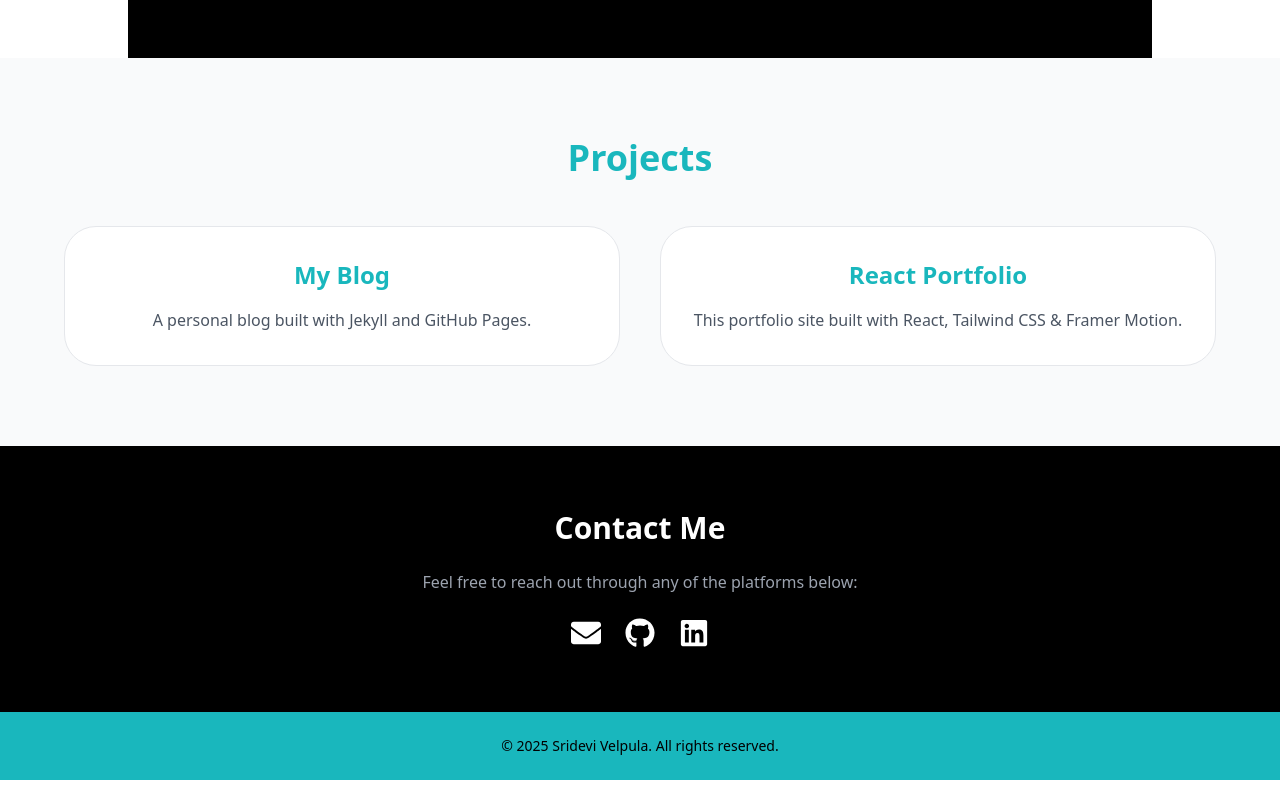
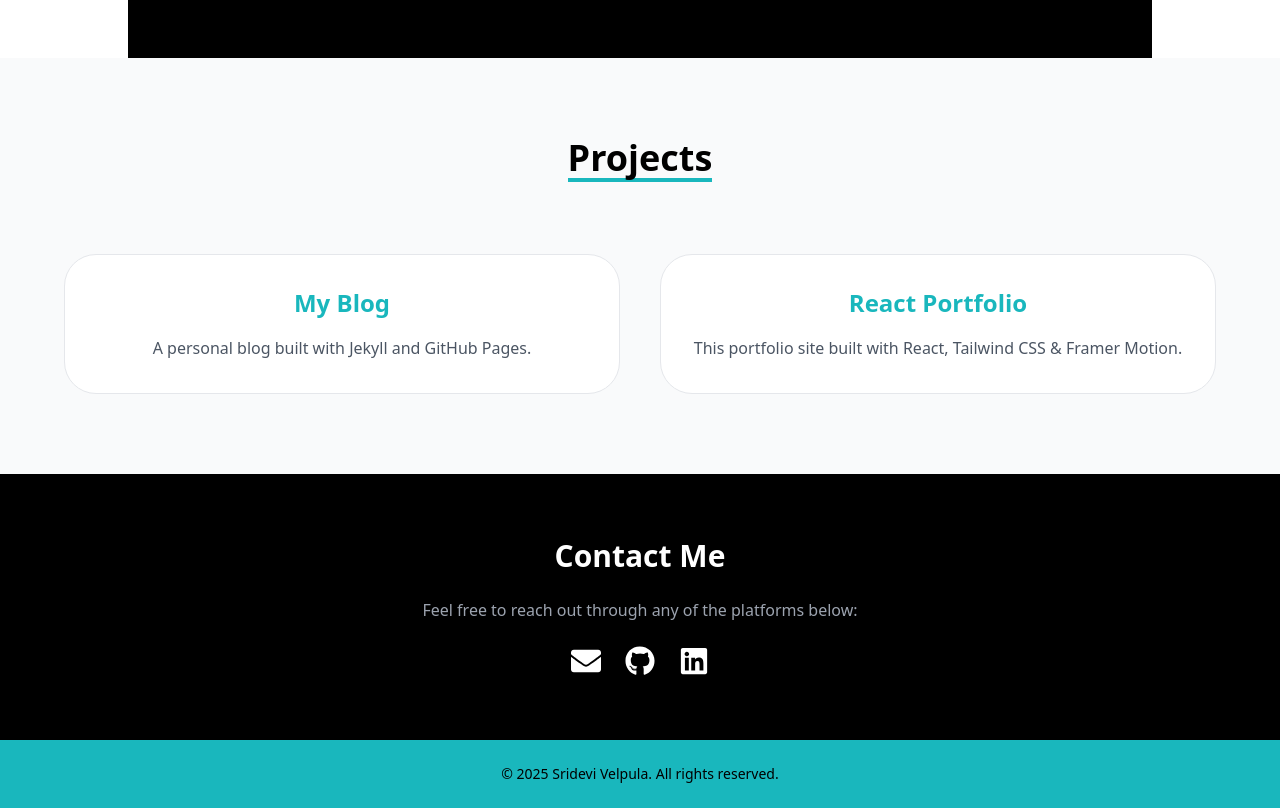
Before and after one commit to srideviblogs/my-portfolio-react, a React (Create React App) app: page / in a window 1280 px wide. Shown: the part 2660-3468 px from the top of the page. Before the commit the page ends 3440 px from the top, so only its background shows below. Built offline with nearby package versions, Linux system fonts and the light colour scheme.

Commit message:
Update Portfolio.js

```diff
--- a/src/components/Portfolio.js
+++ b/src/components/Portfolio.js
@@ -18,8 +18,10 @@ const Portfolio = () => {
   return (
     <section id="portfolio" className="bg-gray-50 py-20 px-6">
       <div className="max-w-6xl mx-auto text-center">
-        <h2 className="text-4xl font-bold mb-12 text-tealcustom">Projects</h2>
-        <div className="grid gap-10 md:grid-cols-2">
+        <h2 className="text-4xl font-bold text-black mb-6 border-b-4 border-tealcustom inline-block">
+          Projects
+        </h2>
+        <div className="grid gap-10 md:grid-cols-2 mt-12">
           {projects.map((project, idx) => (
             <motion.a
               key={idx}
@@ -33,8 +35,12 @@ const Portfolio = () => {
               animate={{ opacity: 1, y: 0 }}
               transition={{ delay: idx * 0.2, duration: 0.5, type: "spring" }}
             >
-              <h3 className="text-2xl font-semibold mb-4 text-tealcustom">{project.title}</h3>
-              <p className="text-gray-600 leading-relaxed">{project.description}</p>
+              <h3 className="text-2xl font-semibold mb-4 text-tealcustom">
+                {project.title}
+              </h3>
+              <p className="text-gray-600 leading-relaxed">
+                {project.description}
+              </p>
             </motion.a>
           ))}
         </div>
```
